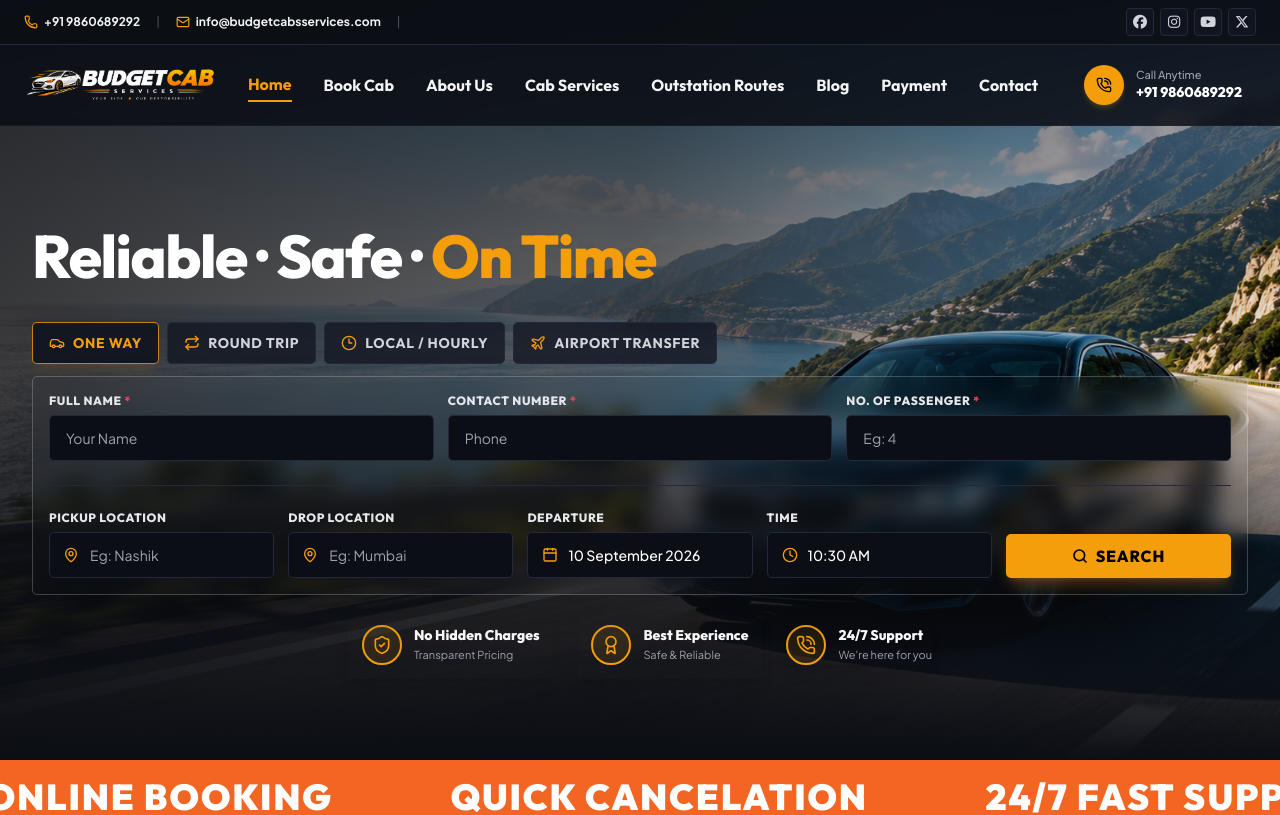
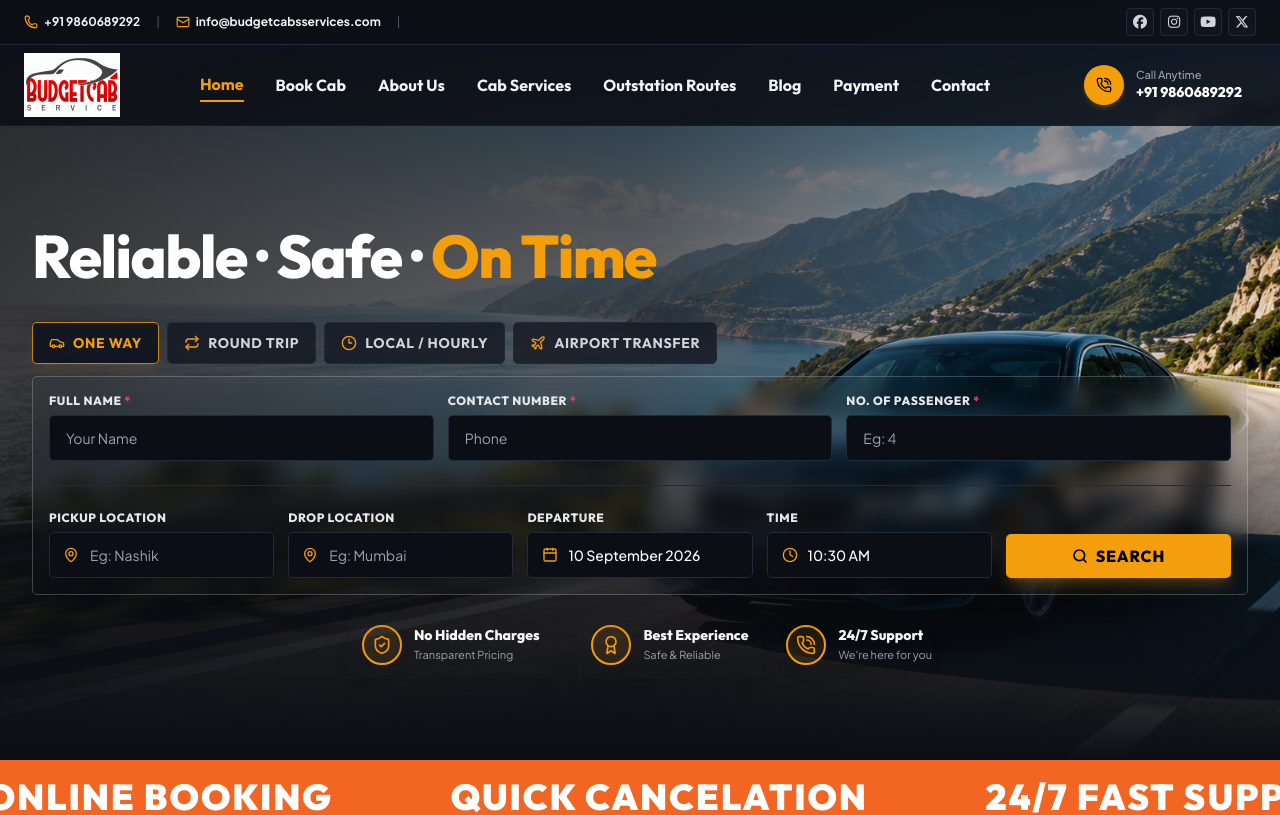
Before and after one commit to mynexasolutions-spec/BudgetCabServices, a Next.js app: page / in a window 1280 px wide. Shown: the top 815 px of the page. Built offline with nearby package versions, Linux system fonts and the light colour scheme; a web font is replaced by a local one.

Commit message:
final commit

```diff
--- a/src/components/layout/Footer.tsx
+++ b/src/components/layout/Footer.tsx
@@ -50,10 +50,10 @@ export default function Footer() {
           <div className="flex items-center gap-3">
             <Link href="/" className="inline-block shrink-0">
               <Image
-                src="/budget_logo.webp"
+                src="/budget_logo.jpeg"
                 alt="Budget Cab Services Logo"
                 width={240}
-                height={60}
+                height={160}
                 className="w-auto h-12 sm:h-14 object-contain"
               />
             </Link>
--- a/src/components/layout/Header.tsx
+++ b/src/components/layout/Header.tsx
@@ -129,10 +129,10 @@ export default function Header() {
             {/* Brand Logo */}
             <Link href="/" className="flex items-center group shrink-0">
               <Image
-                src="/budget_logo.webp"
+                src="/budget_logo.jpeg"
                 alt="Budget Cab Services Logo"
                 width={300}
-                height={70}
+                height={200}
                 className="w-auto h-14 sm:h-16 lg:h-16 object-contain transition-transform duration-300 group-hover:scale-[1.05]"
                 priority
               />
```
Also changed, not shown: public/budget_logo.jpeg (added).
